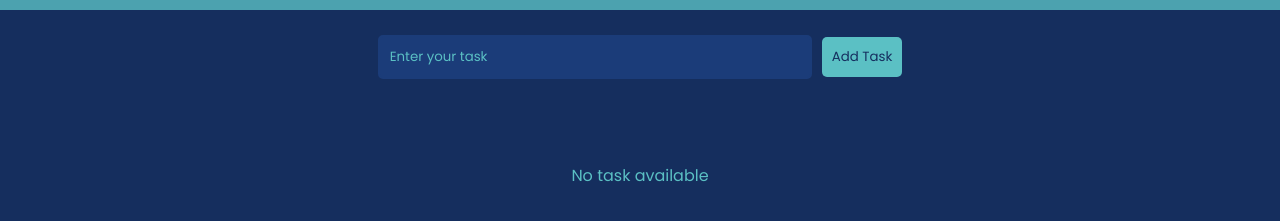
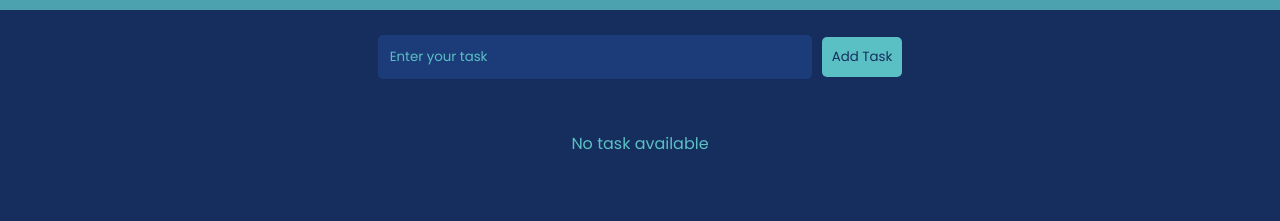
Before and after one commit to mintesnotshikur/Task-Manager, a plain HTML site: page index.html in a window 1280 px wide. Shown: the part 105-326 px from the top of the page. Drawn offline with nearby package versions, Linux system fonts and the light colour scheme; a web font is replaced by a local one.

Commit message:
Update styles.css

```diff
--- a/styles.css
+++ b/styles.css
@@ -26,7 +26,7 @@ main {
     display: flex;
     flex-direction: column;
     align-items: center;
-    gap: 3rem;
+    gap: 1rem;
     height: 100vh;
 }
 h1 {
@@ -60,7 +60,6 @@ form {
     }
 }
 form input {
-    /* flex: 1; */
     width: 70%;
     padding: 10px;
     border: 2px solid #1b3c79;
@@ -106,8 +105,7 @@ form button {
     max-width: 95%;
     padding: 1rem 2rem;
     border-radius: var(--border-radius);
-/*    border: 1px solid var(--primary-color);*/
-    /* overflow-y: auto; */
+
     @media screen and (max-width: 700px) {
         flex-direction: column;
     }
```
